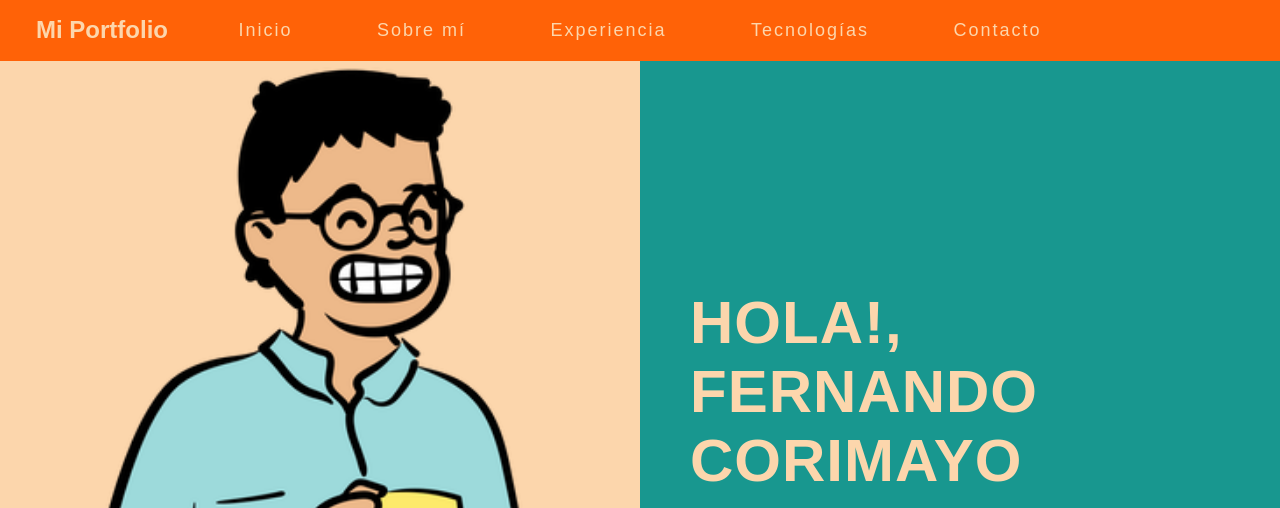
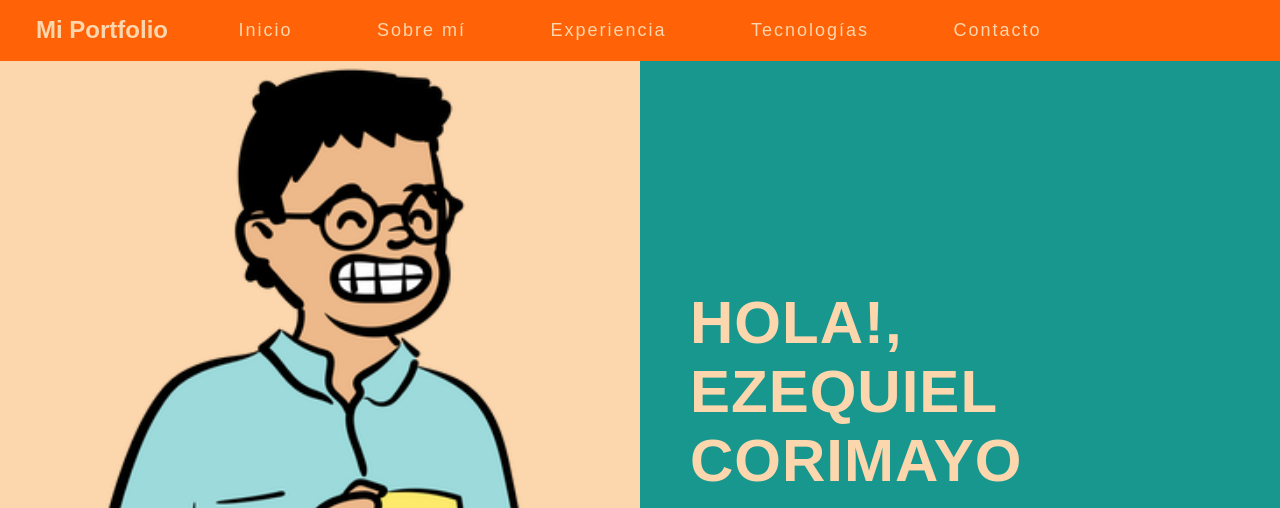
Before and after one commit to FerCorimayo/porfolio-template, a plain HTML site: page index.html in a window 1280 px wide. Shown: the top 508 px of the page. Drawn offline with nearby package versions, Linux system fonts and the light colour scheme; a web font is replaced by a local one.

Commit message:
cambio de nombre

```diff
--- a/index.html
+++ b/index.html
@@ -41,7 +41,7 @@
     </div>
     <div class="half-section text-section">
       <div class="introduction">
-        <h1 class="title">Hola!, <br> Fernando Corimayo </h1>
+        <h1 class="title">Hola!, <br> Ezequiel Corimayo </h1>
         <ul class="socials">
           <li><a class="socials-icon" href=""><i class="bi bi-github"></i></a></li>
           <li><a class="socials-icon" href=""><i class="bi bi-linkedin"></i></a></li>
```
